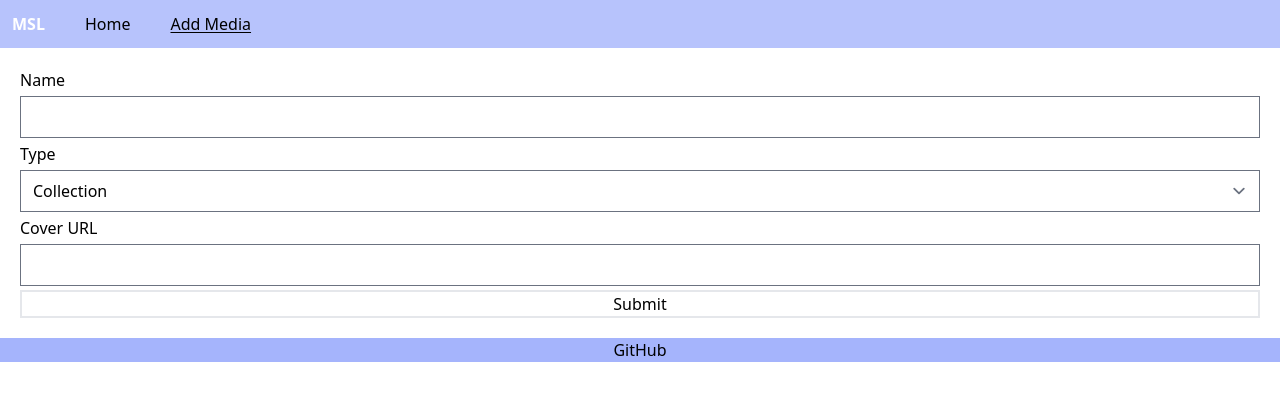
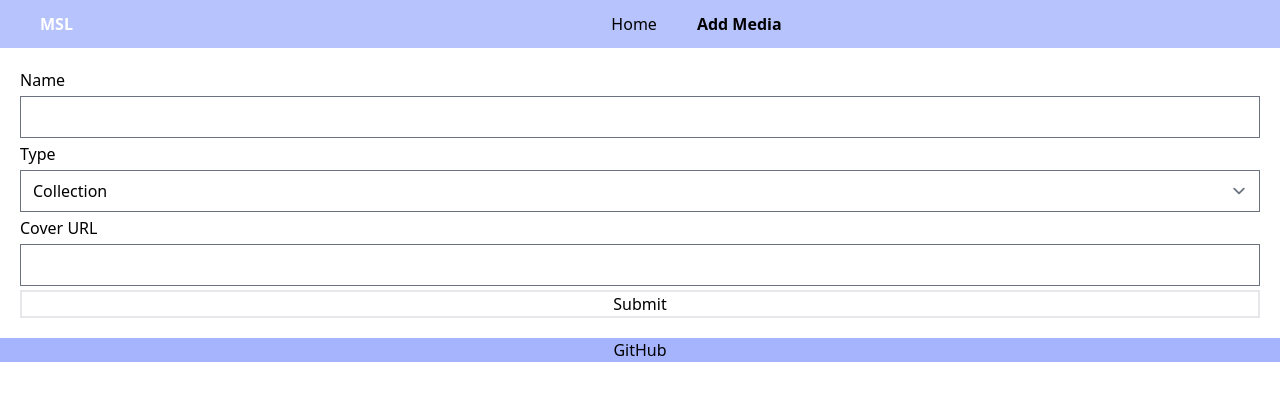
Before and after one commit to NextFire-N7/myserieslist, a Next.js app in the folder frontend/: page /media/add in a window 1280 px wide. Shown: the top 400 px of the page. Built offline with nearby package versions, Linux system fonts and the light colour scheme.

Commit message:
[front] media page init + styling

```diff
--- a/frontend/components/layouts/MainLayout.tsx
+++ b/frontend/components/layouts/MainLayout.tsx
@@ -8,8 +8,6 @@ export default function MainLayout({
   router: Router;
   children: React.ReactNode;
 }) {
-  console.log(router);
-
   return (
     <div>
       <Navbar router={router} />
@@ -21,13 +19,18 @@ export default function MainLayout({
 
 function Navbar({ router }: { router: Router }) {
   function aClassName(path: string) {
-    return router.route === path ? "underline underline-offset-2" : "";
+    return (
+      (router.route === path ? "font-bold " : "") +
+      "hover:underline underline-offset-2"
+    );
   }
 
   return (
-    <nav className="sticky top-0 flex space-x-10 p-3 bg-indigo-300 bg-opacity-80">
-      <h1 className="font-bold text-white">MSL</h1>
-      <ul className="space-x-10">
+    <nav className="sticky top-0 flex py-3 bg-indigo-300 bg-opacity-80">
+      <Link href="/">
+        <a className="mx-10 font-bold text-white">MSL</a>
+      </Link>
+      <ul className="space-x-10 mx-auto">
         <Link href="/">
           <a className={aClassName("/")}>Home</a>
         </Link>
--- a/frontend/components/media/MediaCard.tsx
+++ b/frontend/components/media/MediaCard.tsx
@@ -1,3 +1,4 @@
+import Link from "next/link";
 import { Media } from "../../utils/types";
 
 export default function MediaCard({ media }: { media: Media }) {
@@ -8,8 +9,10 @@ export default function MediaCard({ media }: { media: Media }) {
         alt={media.nom}
         className="aspect-[2/3] object-cover"
       />
-      <div className="px-2">
-        <h1>{media.nom}</h1>
+      <div className="p-2">
+        <Link href={`/media/${media.id}`}>
+          <a className="font-bold hover:underline text-blue-800">{media.nom}</a>
+        </Link>
         <p>{media.type}</p>
       </div>
     </div>
--- a/frontend/pages/index.tsx
+++ b/frontend/pages/index.tsx
@@ -11,7 +11,8 @@ export const getServerSideProps: GetServerSideProps = async (context) => {
 const Home: NextPage<{ medias: Media[] }> = ({ medias }) => {
   return (
     <div>
-      <MediaGrid medias={medias} />
+      <h1 className="font-bold text-xl mb-2">Last Entries</h1>
+      <MediaGrid medias={medias.sort((a, b) => b.id - a.id)} />
     </div>
   );
 };
--- /dev/null
+++ b/frontend/pages/media/[id].tsx
@@ -0,0 +1,22 @@
+import type { GetServerSideProps, NextPage } from "next";
+import MediaCard from "../../components/media/MediaCard";
+import { Media } from "../../utils/types";
+
+export const getServerSideProps: GetServerSideProps = async (context) => {
+  const resp = await fetch(
+    `http://localhost:3000/api/medias/${context.params!.id}`
+  );
+  const data = await resp.json();
+  console.log(data);
+  return { props: { media: data } };
+};
+
+const MediaPage: NextPage<{ media: Media }> = ({ media }) => {
+  return (
+    <div>
+      <MediaCard media={media} />
+    </div>
+  );
+};
+
+export default MediaPage;
```
